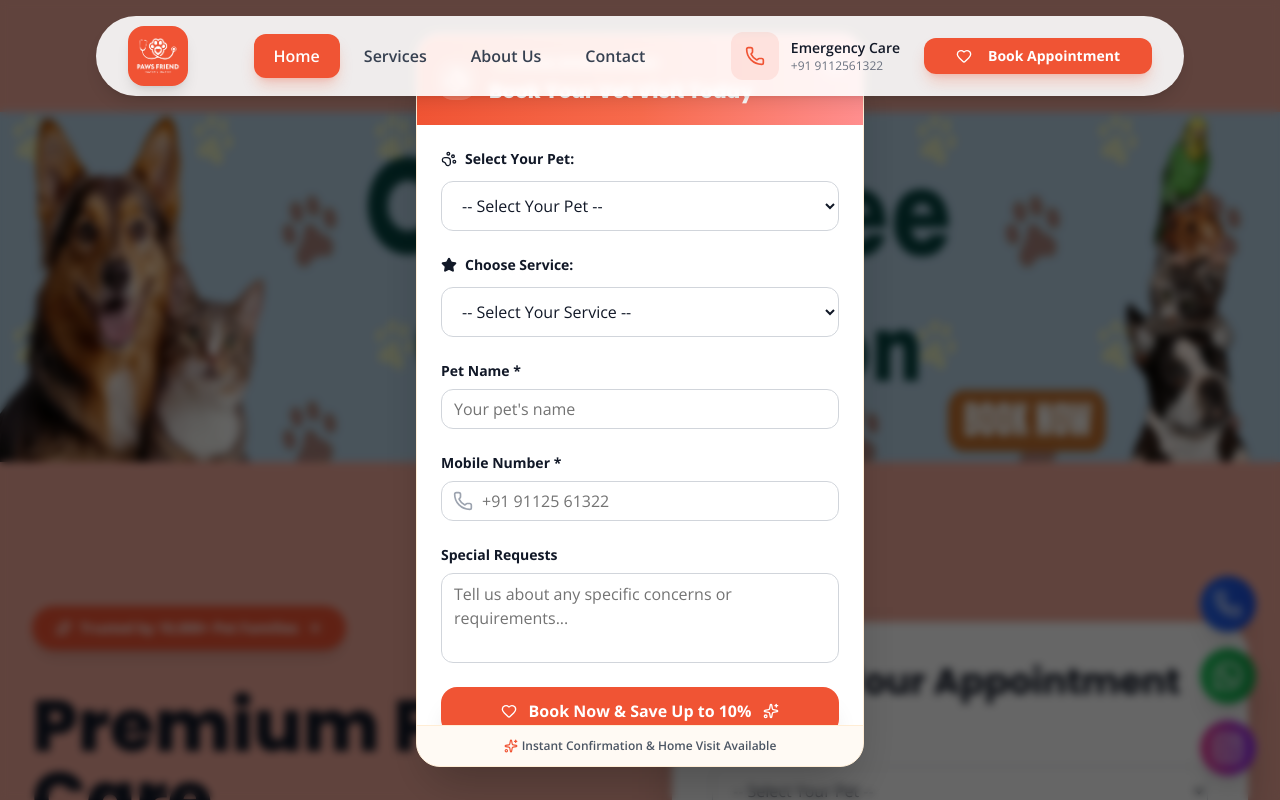
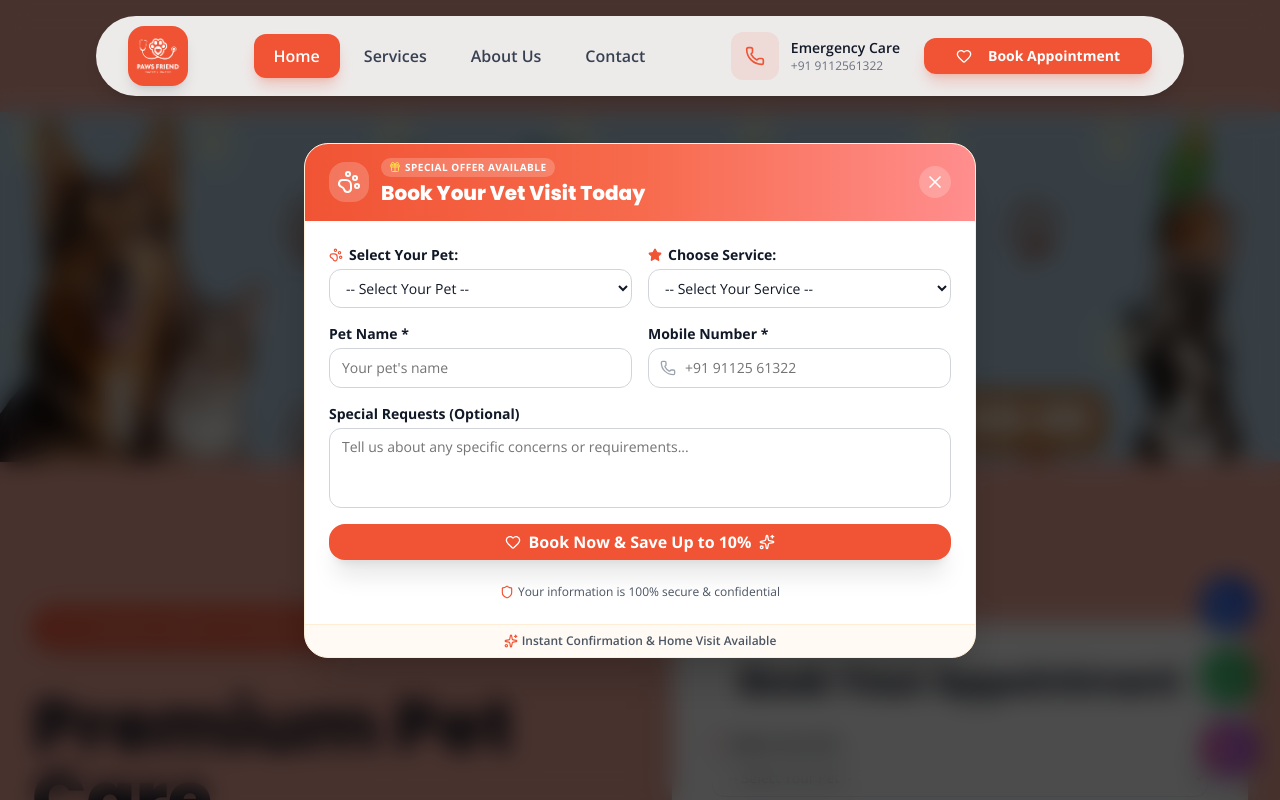
Before and after one commit to desirediv0/paws-friend, a Next.js app: page / in a window 1280 px wide. Shown: the top 800 px of the page. Built offline with nearby package versions, Linux system fonts and the light colour scheme.

Commit message:
feat: add customizable appointment booking form component with client-side validation

```diff
--- a/src/components/AutoPopupModal.jsx
+++ b/src/components/AutoPopupModal.jsx
@@ -33,42 +33,42 @@ const AutoPopupModal = () => {
   if (!isOpen) return null;
 
   return (
-    <div className="fixed inset-0 bg-black/60 backdrop-blur-sm z-[999] flex items-center justify-center p-3 sm:p-4 overflow-y-auto animate-in fade-in duration-300">
-      <div className="bg-white rounded-3xl w-full max-w-md shadow-2xl overflow-hidden relative border border-orange-100 my-auto animate-in zoom-in-95 duration-300">
+    <div className="fixed inset-0 bg-black/70 backdrop-blur-md z-[999999] flex items-center justify-center p-3 sm:p-6 overflow-y-auto animate-in fade-in duration-300">
+      <div className="bg-white rounded-3xl w-full max-w-2xl shadow-2xl overflow-hidden relative border border-orange-100 my-auto animate-in zoom-in-95 duration-300">
 
         {/* Header with gradient & offer */}
-        <div className="bg-gradient-to-r from-[#F05434] via-[#f76a4c] to-[#FF8E8E] p-4 sm:p-5 text-white relative">
+        <div className="bg-gradient-to-r from-[#F05434] via-[#f76a4c] to-[#FF8E8E] px-4 sm:px-6 py-3.5 text-white relative flex items-center justify-between">
+          <div className="flex items-center space-x-3">
+            <div className="w-9 h-9 sm:w-10 sm:h-10 bg-white/20 backdrop-blur-md rounded-2xl flex items-center justify-center shrink-0">
+              <PawPrint className="w-5 h-5 sm:w-6 sm:h-6 text-white" />
+            </div>
+            <div>
+              <div className="flex items-center space-x-1 bg-white/20 px-2 py-0.5 rounded-full text-[10px] font-bold tracking-wider uppercase w-fit mb-0.5">
+                <Gift className="w-3 h-3 text-yellow-300" />
+                <span>Special Offer Available</span>
+              </div>
+              <h3 className="text-base sm:text-xl font-black text-white leading-tight">
+                Book Your Vet Visit Today
+              </h3>
+            </div>
+          </div>
+
           <button
             onClick={handleClose}
-            className="absolute top-3 right-3 w-8 h-8 bg-white/20 hover:bg-white/30 rounded-full flex items-center justify-center text-white transition-all focus:outline-none"
+            className="w-8 h-8 bg-white/20 hover:bg-white/30 rounded-full flex items-center justify-center text-white transition-all focus:outline-none shrink-0"
             aria-label="Close modal"
           >
             <X className="w-5 h-5 text-white" />
           </button>
-
-          <div className="flex items-center space-x-3 pr-8">
-            <div className="w-10 h-10 bg-white/20 backdrop-blur-md rounded-2xl flex items-center justify-center shrink-0">
-              <PawPrint className="w-6 h-6 text-white" />
-            </div>
-            <div>
-              <div className="flex items-center space-x-1 bg-white/20 px-2 py-0.5 rounded-full text-[10px] font-bold tracking-wider uppercase w-fit mb-1">
-                <Gift className="w-3 h-3 text-yellow-300" />
-                <span>Special Offer Available</span>
-              </div>
-              <h3 className="text-lg sm:text-xl font-black text-white leading-tight">
-                Book Your Vet Visit Today
-              </h3>
-            </div>
-          </div>
         </div>
 
-        {/* Modal Body with Form */}
-        <div className="p-4 sm:p-6 max-h-[75vh] overflow-y-auto custom-scrollbar">
-          <Form />
+        {/* Modal Body with 2-Column Grid Form */}
+        <div className="p-4 sm:p-6">
+          <Form isGrid={true} />
         </div>
 
         {/* Footer Subtitle */}
-        <div className="bg-orange-50/60 border-t border-orange-100 p-3 text-center">
+        <div className="bg-orange-50/60 border-t border-orange-100 py-2 px-4 text-center">
           <p className="text-xs font-semibold text-gray-600 flex items-center justify-center gap-1">
             <Sparkles className="w-3.5 h-3.5 text-[#F05434]" />
             Instant Confirmation & Home Visit Available
--- a/src/components/Form.jsx
+++ b/src/components/Form.jsx
@@ -14,7 +14,7 @@ import {
   Star,
 } from "lucide-react";
 
-const Form = ({ customPetTypes, customServices }) => {
+const Form = ({ customPetTypes, customServices, isGrid = false }) => {
   const uniqueId = useId();
   const [formData, setFormData] = useState({
     petType: "",
@@ -32,7 +32,6 @@ const Form = ({ customPetTypes, customServices }) => {
   const defaultPetTypes = [
     { value: "dog", label: "Dog" },
     { value: "cat", label: "Cat" },
-
   ];
 
   const petTypes = customPetTypes || defaultPetTypes;
@@ -112,7 +111,7 @@ const Form = ({ customPetTypes, customServices }) => {
     <>
       {submitMessage && (
         <div
-          className={`mb-6 p-4 rounded-xl text-center ${submitSuccess
+          className={`mb-4 p-3 rounded-xl text-center text-sm ${submitSuccess
             ? "bg-green-50 text-green-800 border border-green-200"
             : "bg-red-50 text-red-800 border border-red-200"
             }`}
@@ -121,11 +120,12 @@ const Form = ({ customPetTypes, customServices }) => {
         </div>
       )}
 
-      <form onSubmit={handleSubmit} className="space-y-4 sm:space-y-6 ">
+      <form onSubmit={handleSubmit} className={isGrid ? "space-y-3 sm:space-y-4" : "space-y-4 sm:space-y-6"}>
+        <div className={isGrid ? "grid grid-cols-1 sm:grid-cols-2 gap-3 sm:gap-4" : "space-y-4 sm:space-y-6"}>
           {/* Pet Type Selection */}
           <div>
-          <Label className="text-sm font-bold text-gray-900 mb-2 sm:mb-3 flex items-center">
-            <PawPrint className="w-4 h-4 mr-2" />
+            <Label className="text-xs sm:text-sm font-bold text-gray-900 mb-1 flex items-center">
+              <PawPrint className="w-3.5 h-3.5 mr-1.5 text-[#F05434]" />
               Select Your Pet:
             </Label>
             <select
@@ -134,7 +134,7 @@ const Form = ({ customPetTypes, customServices }) => {
                 setFormData({ ...formData, petType: e.target.value });
                 if (fieldErrors.petType) setFieldErrors({ ...fieldErrors, petType: "" });
               }}
-            className={`w-full bg-white border text-gray-900 rounded-xl px-3 sm:px-4 py-2 sm:py-3 text-sm sm:text-base focus:outline-none focus:ring-2 focus:ring-[#F05434] focus:border-transparent ${fieldErrors.petType ? "border-red-500 ring-1 ring-red-400" : "border-gray-300"
+              className={`w-full bg-white border text-gray-900 rounded-xl px-3 py-2 text-xs sm:text-sm focus:outline-none focus:ring-2 focus:ring-[#F05434] focus:border-transparent ${fieldErrors.petType ? "border-red-500 ring-1 ring-red-400" : "border-gray-300"
                 }`}
             >
               <option value="">-- Select Your Pet --</option>
@@ -145,14 +145,14 @@ const Form = ({ customPetTypes, customServices }) => {
               ))}
             </select>
             {fieldErrors.petType && (
-            <p className="text-red-500 text-xs mt-2">{fieldErrors.petType}</p>
+              <p className="text-red-500 text-xs mt-1">{fieldErrors.petType}</p>
             )}
           </div>
 
           {/* Service Selection */}
           <div>
-          <Label className="text-sm font-bold text-gray-900 mb-2 sm:mb-3 flex items-center">
-            <Star className="w-4 h-4 mr-2 fill-current" />
+            <Label className="text-xs sm:text-sm font-bold text-gray-900 mb-1 flex items-center">
+              <Star className="w-3.5 h-3.5 mr-1.5 text-[#F05434] fill-current" />
               Choose Service:
             </Label>
             <select
@@ -161,7 +161,7 @@ const Form = ({ customPetTypes, customServices }) => {
                 setFormData({ ...formData, service: e.target.value });
                 if (fieldErrors.service) setFieldErrors({ ...fieldErrors, service: "" });
               }}
-            className={`w-full bg-white border text-gray-900 rounded-xl px-3 sm:px-4 py-2 sm:py-3 text-sm sm:text-base focus:outline-none focus:ring-2 focus:ring-[#F05434] focus:border-transparent ${fieldErrors.service ? "border-red-500 ring-1 ring-red-400" : "border-gray-300"
+              className={`w-full bg-white border text-gray-900 rounded-xl px-3 py-2 text-xs sm:text-sm focus:outline-none focus:ring-2 focus:ring-[#F05434] focus:border-transparent ${fieldErrors.service ? "border-red-500 ring-1 ring-red-400" : "border-gray-300"
                 }`}
             >
               <option value="">-- Select Your Service --</option>
@@ -180,16 +180,16 @@ const Form = ({ customPetTypes, customServices }) => {
             )}
           </div>
 
-        {/* Input Fields */}
+          {/* Pet Name Input */}
           <div>
-          <Label className="text-sm font-bold text-gray-900 mb-2 block">
+            <Label className="text-xs sm:text-sm font-bold text-gray-900 mb-1 block">
               Pet Name *
             </Label>
             <Input
               id={`${uniqueId}-petName`}
               type="text"
               required
-            className={`bg-white text-gray-900 placeholder-gray-500 rounded-xl focus:ring-2 focus:ring-[#F05434] focus:border-transparent text-sm sm:text-base ${fieldErrors.petName ? "border-red-500 ring-1 ring-red-400" : "border-gray-300"
+              className={`bg-white text-gray-900 placeholder-gray-500 rounded-xl py-2 text-xs sm:text-sm focus:ring-2 focus:ring-[#F05434] focus:border-transparent ${fieldErrors.petName ? "border-red-500 ring-1 ring-red-400" : "border-gray-300"
                 }`}
               placeholder="Your pet's name"
               value={formData.petName}
@@ -205,16 +205,16 @@ const Form = ({ customPetTypes, customServices }) => {
 
           {/* Phone Input */}
           <div>
-          <Label className="text-sm font-bold text-gray-900 mb-2 block">
+            <Label className="text-xs sm:text-sm font-bold text-gray-900 mb-1 block">
               Mobile Number *
             </Label>
             <div className="relative">
-            <Phone className="absolute left-3 top-1/2 transform -translate-y-1/2 w-4 h-4 sm:w-5 sm:h-5 text-gray-400" />
+              <Phone className="absolute left-3 top-1/2 transform -translate-y-1/2 w-4 h-4 text-gray-400" />
               <Input
                 id={`${uniqueId}-phone`}
                 type="tel"
                 required
-              className={`pl-9 sm:pl-10 bg-white text-gray-900 placeholder-gray-500 rounded-xl focus:ring-2 focus:ring-[#F05434] focus:border-transparent text-sm sm:text-base ${fieldErrors.phone ? "border-red-500 ring-1 ring-red-400" : "border-gray-300"
+                className={`pl-9 bg-white text-gray-900 placeholder-gray-500 rounded-xl py-2 text-xs sm:text-sm focus:ring-2 focus:ring-[#F05434] focus:border-transparent ${fieldErrors.phone ? "border-red-500 ring-1 ring-red-400" : "border-gray-300"
                   }`}
                 placeholder="+91 91125 61322"
                 value={formData.phone}
@@ -229,16 +229,15 @@ const Form = ({ customPetTypes, customServices }) => {
             )}
           </div>
 
-
-        {/* Message */}
-        <div>
-          <Label className="text-sm font-bold text-gray-900 mb-2 block">
-            Special Requests
+          {/* Special Requests Message */}
+          <div className={isGrid ? "sm:col-span-2" : ""}>
+            <Label className="text-xs sm:text-sm font-bold text-gray-900 mb-1 block">
+              Special Requests (Optional)
             </Label>
             <Textarea
               id={`${uniqueId}-message`}
-            rows={3}
-            className="bg-white border-gray-300 text-gray-900 placeholder-gray-500 rounded-xl resize-none focus:ring-2 focus:ring-[#F05434] focus:border-transparent text-sm sm:text-base"
+              rows={isGrid ? 2 : 3}
+              className="bg-white border-gray-300 text-gray-900 placeholder-gray-500 rounded-xl resize-none py-2 text-xs sm:text-sm focus:ring-2 focus:ring-[#F05434] focus:border-transparent"
               placeholder="Tell us about any specific concerns or requirements..."
               value={formData.notes}
               onChange={(e) =>
@@ -246,26 +245,27 @@ const Form = ({ customPetTypes, customServices }) => {
               }
             />
           </div>
+        </div>
 
         {/* Submit Button */}
         <Button
           type="submit"
           disabled={isSubmitting}
-          className="group w-full bg-[#F05434] hover:bg-[#FF5252] disabled:bg-gray-400 text-white rounded-2xl py-4 sm:py-6 text-base sm:text-lg font-black shadow-xl hover:shadow-2xl transition-all duration-300 transform hover:scale-[1.02] border-0 disabled:cursor-not-allowed disabled:transform-none"
+          className="group w-full bg-[#F05434] hover:bg-[#FF5252] disabled:bg-gray-400 text-white rounded-2xl py-3 sm:py-4 text-sm sm:text-base font-black shadow-xl hover:shadow-2xl transition-all duration-300 transform hover:scale-[1.01] border-0 disabled:cursor-not-allowed disabled:transform-none"
         >
           <div className="flex items-center justify-center">
-            <Heart className="w-5 h-5 sm:w-6 sm:h-6 mr-2 sm:mr-3" />
-            <span className="text-sm sm:text-base">
+            <Heart className="w-4 h-4 sm:w-5 sm:h-5 mr-2" />
+            <span>
               {isSubmitting ? "Booking..." : "Book Now & Save Up to 10%"}
             </span>
-            <Sparkles className="w-5 h-5 sm:w-6 sm:h-6 ml-2 sm:ml-3" />
+            <Sparkles className="w-4 h-4 sm:w-5 sm:h-5 ml-2" />
           </div>
         </Button>
 
         {/* Trust Badge */}
-        <div className="text-center pt-3 sm:pt-4">
-          <p className="text-xs sm:text-sm text-gray-600 flex items-center justify-center">
-            <Shield className="w-3 h-3 sm:w-4 sm:h-4 mr-2 text-[#F05434]" />
+        <div className="text-center pt-1 sm:pt-2">
+          <p className="text-[11px] sm:text-xs text-gray-600 flex items-center justify-center">
+            <Shield className="w-3.5 h-3.5 mr-1 text-[#F05434]" />
             Your information is 100% secure & confidential
           </p>
         </div>
```
Lines whose indentation alone changed are shown as unchanged.
